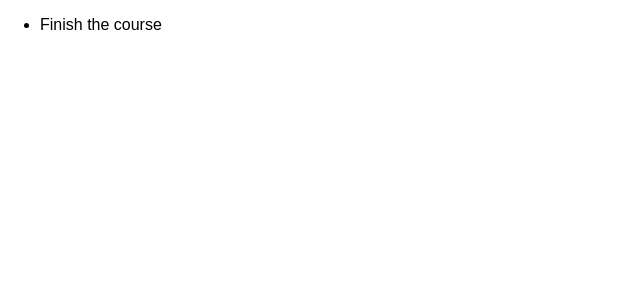
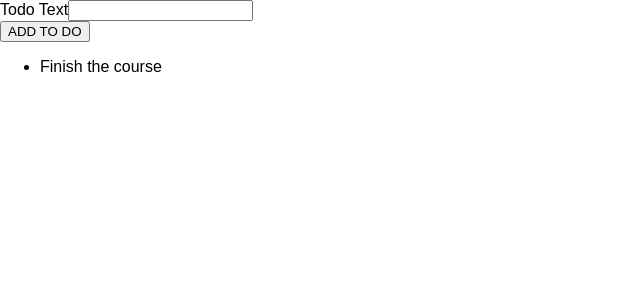
Before and after one commit to jordangm94/udemy-typescript, a React (Create React App) app in the folder my-app/: page / in a window 1280 px wide. Shown: the top 300 px of the page, without its empty margins (0-640 px from the left). Built offline with nearby package versions, Linux system fonts and the light colour scheme.

Commit message:
feat: Created NewToDo component form to submit new to dos.

```diff
--- a/my-app/src/App.tsx
+++ b/my-app/src/App.tsx
@@ -1,18 +1,21 @@
 import React from 'react';
 import ToDoList from './components/ToDoList';
+import NewToDo from './components/NewToDo';
 
 //Here we have app and it is specifiying a type of React.FC or React.FunctionComponent
-//This is saying that what we store in app has to be a function but a function that qualifies as a function component in react.
+//This is saying that what we store in app has to be a function but a function that qualifies as a function component in react (So we are indicating the type that the React APP is to receive)
 // This is a function component because it is a function that returns JSX
 const App: React.FC = () => {
 	//Here we store our list of to dos with an id and text for each in an object within an array.
-  const toDos = [{id: 't1', text: 'Finish the course'}]
+	const toDos = [{ id: 't1', text: 'Finish the course' }];
 
 	return (
 		<div className="App">
+			{/* Here we pass our toDos to the ToDoList component */}
+			<NewToDo />
 			<ToDoList toDos={toDos} />
 		</div>
 	);
-}
+};
 
 export default App;
--- /dev/null
+++ b/my-app/src/components/NewToDo.tsx
@@ -0,0 +1,15 @@
+import React from 'react';
+
+const NewToDo: React.FC = () => {
+	return (
+		<form>
+			<div>
+				<label htmlFor="todo-text">Todo Text</label>
+				<input type="text" id="todo-text"></input>
+			</div>
+			<button type="submit">ADD TO DO</button>
+		</form>
+	);
+};
+
+export default NewToDo;
--- a/my-app/src/components/ToDoList.tsx
+++ b/my-app/src/components/ToDoList.tsx
@@ -1,11 +1,12 @@
 import React from "react";
 
-//This is the To Do List functional component.
+//Below is our To Do List functional component. However, before going into component, we must state the types of props this component will be receiving.
+// We do so using interface: NameOfComponentProps, where we then state the name of the prop being passed and its types
 
 interface ToDoListProps {
     toDos: {id: string, text: string}[];
 }
-
+//We then reference which props we are goign to be receiving in the component by referencing the interface, seen here as React.FC<ToDoListProps>
 const ToDoList: React.FC<ToDoListProps> = props => {
 
     return <ul>
```
Lines whose indentation alone changed are shown as unchanged.
